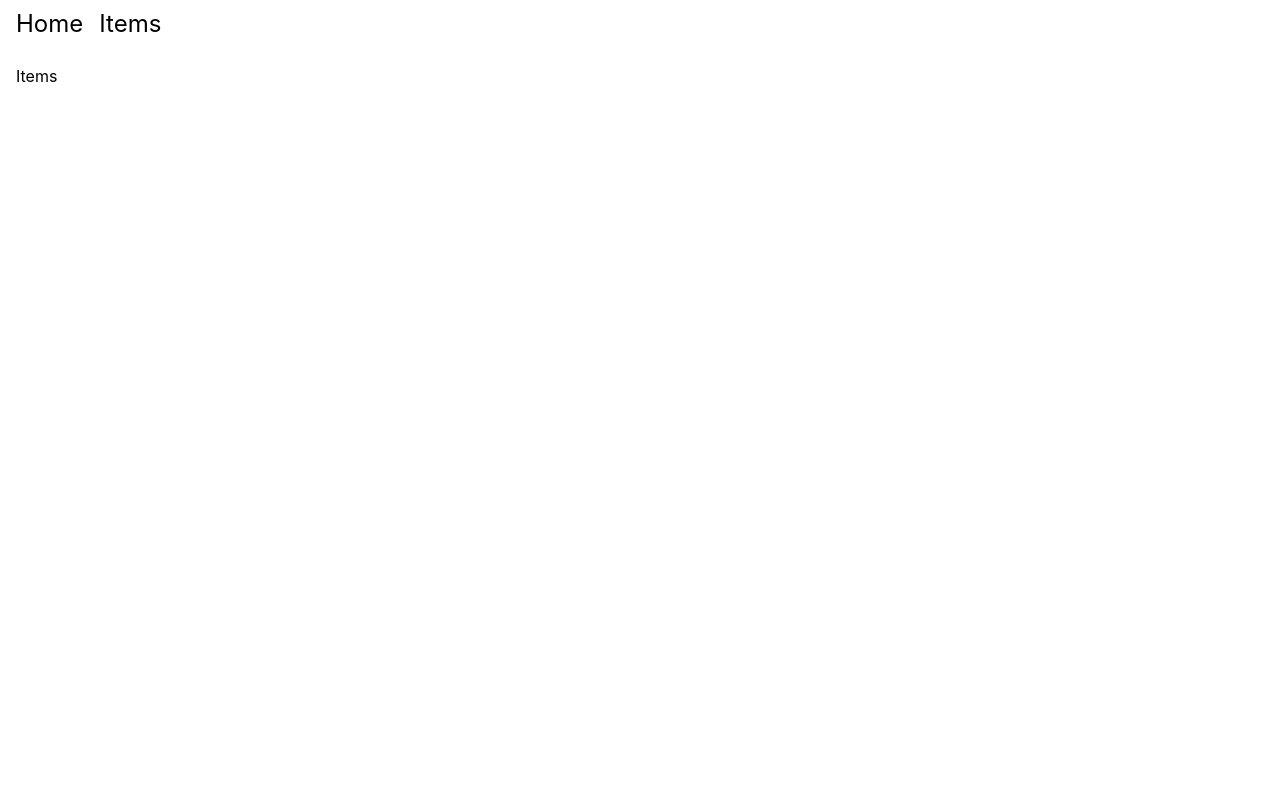
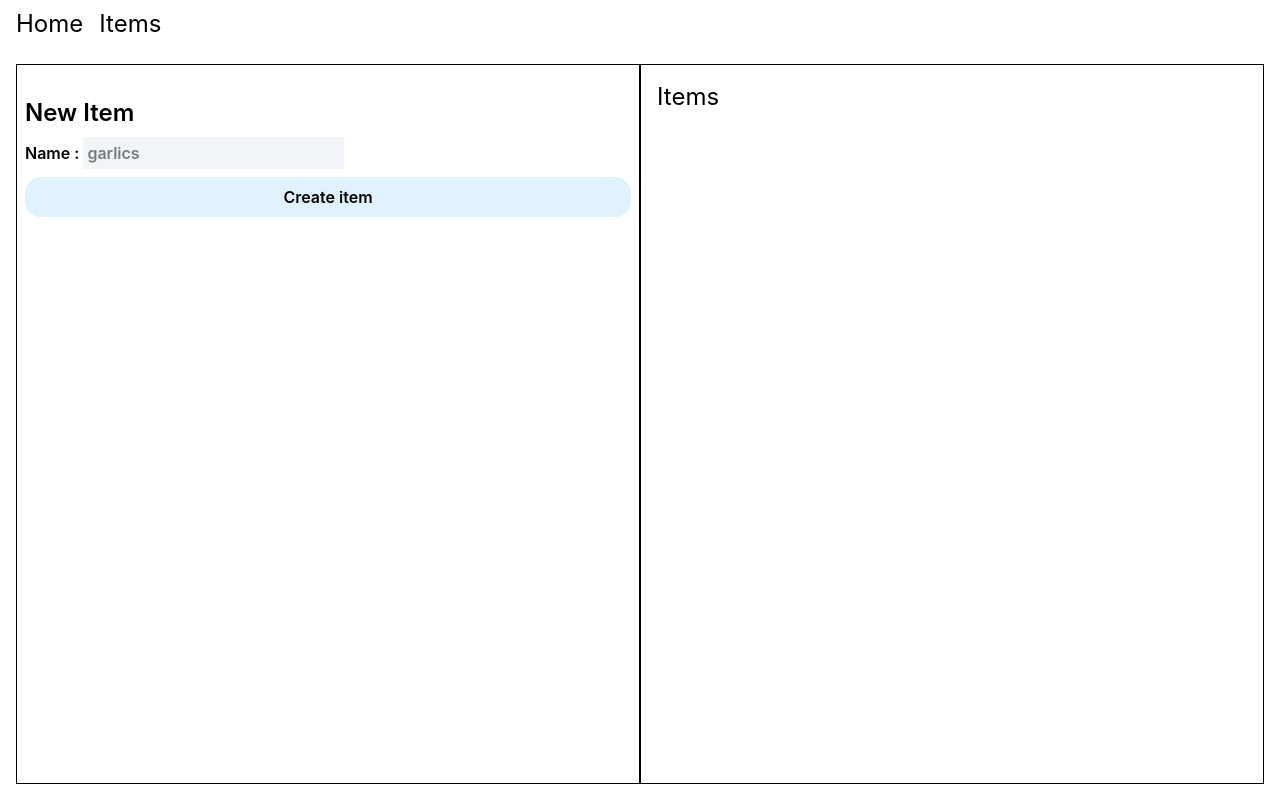
Before and after one commit to Mbungai-Francesco/Meal-Prep, a Vue app: page /Items in a window 1280 px wide. Built offline with nearby package versions, Linux system fonts and the light colour scheme.

Commit message:
items page done

```diff
--- a/src/stores/storeItem.ts
+++ b/src/stores/storeItem.ts
@@ -1,12 +1,8 @@
-import type { Item } from "@/types";
+import type { Item, ItemDto } from "@/types";
 import { useStorage } from "@vueuse/core";
 
 export const useItems = () => {
-	const items = useStorage<Item[]>(
-		"my-itemss",
-    [],
-		undefined,
-		{
+	const items = useStorage<Item[]>("my-itemss", [], undefined, {
 		// Watch for deep changes in objects/arrays (default: true)
 		deep: true,
 		// Sync across tabs via storage events (default: true)
@@ -21,26 +17,28 @@ export const useItems = () => {
 		onError: (e) => console.error(e),
 		// Watch flush timing (default: 'pre')
 		flush: "pre",
-		},
-	);
+	});
 
-  const addItem =  (val : Item) =>{
-    const ids = items.value.map(v => v.id)
-    if(ids.includes(val.id)) return false
-    items.value.push(val)
-    return true
-  }
+	const addItem = (val: ItemDto) => {
+		const newId = val.name.split(" ").join("").toLowerCase();
+		const res: Item = { ...val, id: newId };
 
-  const deleteItem = (item: Item) =>{
-    const index = items.value.indexOf(item)
-    if(index === -1) return false
-    items.value.splice(index, 1)
-    return true
-  }
+		const ids = items.value.map((v) => v.id);
+		if (ids.includes(res.id)) return false;
+		items.value.push(res);
+		return true;
+	};
+
+	const deleteItem = (item: Item) => {
+		const index = items.value.indexOf(item);
+		if (index === -1) return false;
+		items.value.splice(index, 1);
+		return true;
+	};
 
 	return {
 		items,
 		addItem,
-    deleteItem
-  }
+		deleteItem,
 	};
+};
--- a/src/stores/storeMeals.ts
+++ b/src/stores/storeMeals.ts
@@ -1,12 +1,9 @@
-import type { Meal } from "@/types";
+import type { Ingredient, Meal, MealDto } from "@/types";
 import { useStorage } from "@vueuse/core";
+import type { Reactive } from "vue";
 
 export const useMeals = () => {
-	const meals = useStorage<Meal[]>(
-		"my-meals",
-    [],
-		undefined,
-		{
+	const meals = useStorage<Meal[]>("my-meals", [], undefined, {
 		// Watch for deep changes in objects/arrays (default: true)
 		deep: true,
 		// Sync across tabs via storage events (default: true)
@@ -21,26 +18,28 @@ export const useMeals = () => {
 		onError: (e) => console.error(e),
 		// Watch flush timing (default: 'pre')
 		flush: "pre",
-		},
-	);
+	});
 
-  const addMeal =  (val : Meal) =>{
-    const ids = meals.value.map(v => v.id)
-    if(ids.includes(val.id)) return false
-    meals.value.push(val)
-    return true
-  }
+	const addMeal = (val: MealDto, selected : Reactive<Ingredient[]>) => {
+		const newId = val.name.split(" ").join("").toLowerCase();
+		const res: Meal = { ...val, id: newId, items: selected };
 
-  const deleteMeal = (meal: Meal) =>{
-    const index = meals.value.indexOf(meal)
-    if(index === -1) return false
-    meals.value.splice(index, 1)
-    return true
-  }
+		const ids = meals.value.map((v) => v.id);
+		if (ids.includes(res.id)) return false;
+		meals.value.push(res);
+		return true;
+	};
+
+	const deleteMeal = (meal: Meal) => {
+		const index = meals.value.indexOf(meal);
+		if (index === -1) return false;
+		meals.value.splice(index, 1);
+		return true;
+	};
 
 	return {
 		meals,
 		addMeal,
-    deleteMeal
-  }
+		deleteMeal,
 	};
+};
--- a/src/views/Items.vue
+++ b/src/views/Items.vue
@@ -1,7 +1,65 @@
 <script setup lang="ts">
+import { useItems } from "@/stores/storeItem";
+import type { Item, ItemDto } from "@/types";
+import { Trash } from "lucide-vue-next";
+import { reactive, ref } from "vue";
 
+const { items, addItem, deleteItem } = useItems();
+const emptyItem: Item = { id: "", name: "" };
+const newItem = ref<ItemDto>({
+	name: "",
+});
+const selected = reactive<Item>(emptyItem)
+
+const createItem = () => {
+	// items.push(val);
+	addItem(newItem.value);
+	newItem.value = {
+		name: "",
+		nutriens: "",
+	};
+};
+
+const remove = () =>{
+  const res =deleteItem(selected)
+  if(res)Object.assign(selected,emptyItem)
+}
 </script>
 
 <template>
-  <p>Items</p>
+	<div class="w-full h-screen flex">
+		<div class="w-1/2 border">
+			<br />
+			<form class="p-2 flex flex-col gap-2" @submit.prevent="createItem">
+				<h3 class="font-semibold text-2xl">New Item</h3>
+				<label class="label" for="">
+					Name :
+					<input type="text" placeholder="garlics" v-model="newItem.name" />
+				</label>
+				<button
+					:disabled="newItem.name == '' || newItem.name.length < 3"
+					type="submit"
+					class="w-full bg-blue-300 p-2 rounded-2xl cursor-pointer font-semibold disabled:bg-sky-100"
+				>
+					Create item
+				</button>
+			</form>
+		</div>
+		<div class="w-1/2 border p-4">
+			<p class="text-2xl">Items</p>
+			<ul class="px-4 flex flex-col gap-2">
+				<li
+					class="font-semibold list-decimal flex gap-2 items-center"
+					v-for="value in items"
+				>
+					<p>{{ value.name }}</p>
+					<Trash v-if="selected.id !== value.id" class="text-red-300 cursor-pointer" @click="Object.assign(selected, value)" />
+          <div class="flex gap-2" v-if="selected.id === value.id">
+            <button @click="remove" class="rounded-lg bg-red-700 text-white font-semibold py-1 px-2">Yes</button>
+            <button @click="Object.assign(selected,emptyItem)" class="rounded-lg bg-green-800 text-white font-semibold py-1 px-2">No</button>
+          </div>
+				</li>
+			</ul>
+		</div>
+	</div>
 </template>
--- a/src/views/Meals.vue
+++ b/src/views/Meals.vue
@@ -96,11 +96,8 @@ const filtered = computed(() => {
 });
 
 const createItem = () => {
-	const newId = newItem.value.name.split(" ").join("").toLowerCase();
-	const val: Item = { ...newItem.value, id: newId };
-
 	// items.push(val);
-	addItem(val)
+	addItem(newItem.value)
 	newItem.value = {
 		name: "",
 		nutriens: "",
@@ -108,11 +105,8 @@ const createItem = () => {
 };
 
 const createMeal = () => {
-	const newId = meal.name.split(" ").join("").toLowerCase();
-	const val: Meal = { ...meal, id: newId, items : selected };
-
 	// meals.value.push(val);
-	addMeal(val)
+	addMeal(meal, selected)
 	Object.assign(meal, {
 		name: "",
 		localName: "",
```
Lines whose indentation alone changed are shown as unchanged.
